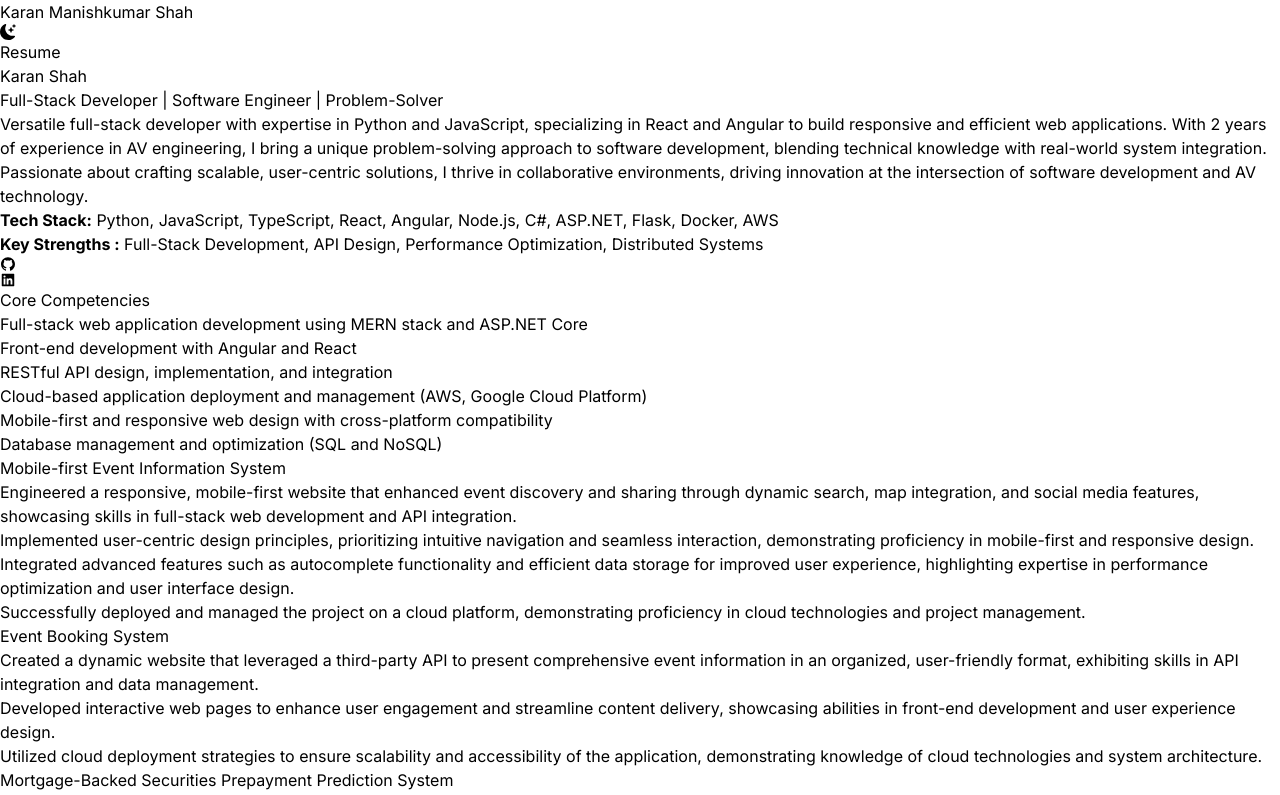
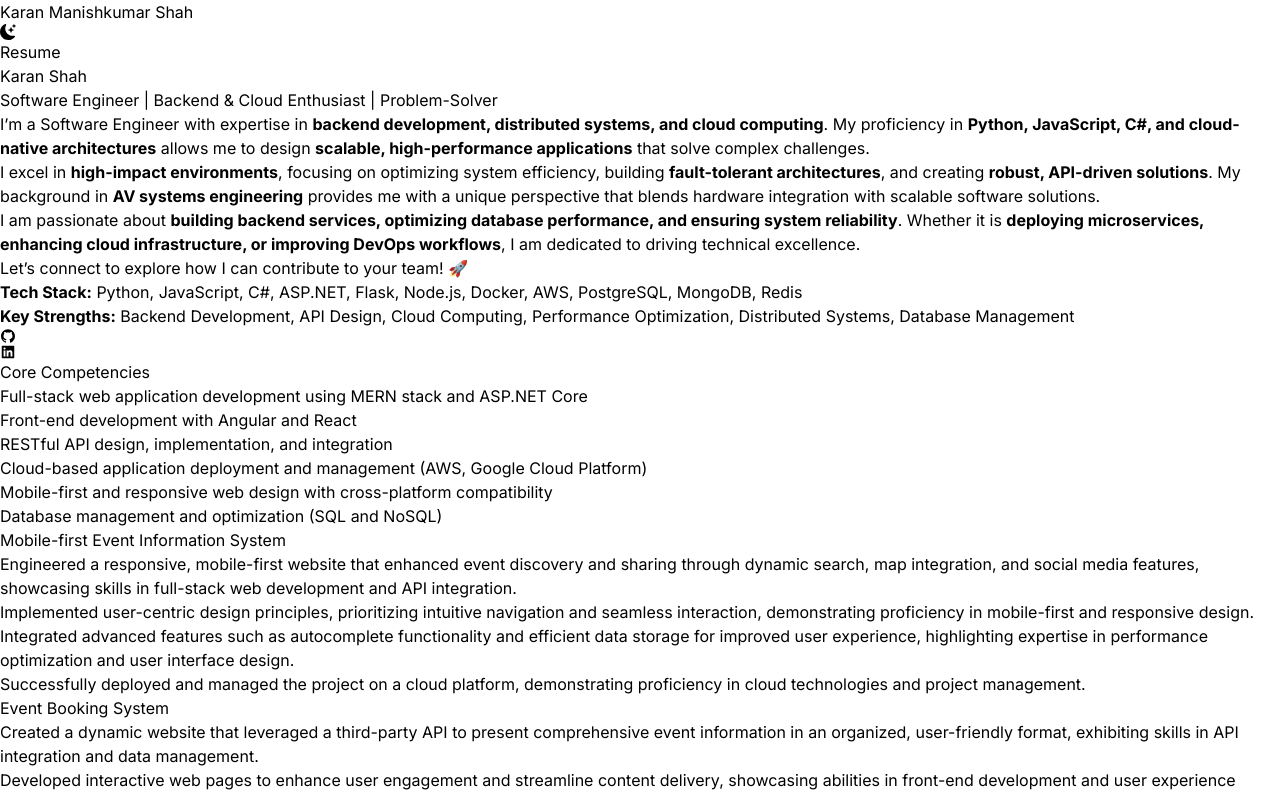
Before and after one commit to shahkaran281/portfolio, a Next.js app: page / in a window 1280 px wide. Shown: the top 795 px of the page. Built offline with nearby package versions, Linux system fonts and the light colour scheme.

Commit message:
Add portfolio content: Introduction, tech stack, and key strengths

```diff
--- a/app/page.js
+++ b/app/page.js
@@ -47,26 +47,54 @@
               Karan Shah
             </h2>
             <h3 className="text-2xl py-2 dark:text-white md:text-3xl">
-              Full-Stack Developer | Software Engineer | Problem-Solver
+              Software Engineer | Backend & Cloud Enthusiast | Problem-Solver
             </h3>
-            <p className="text-md py-4 leading-8  dark:text-gray-200 text-gray-700 md:text-xl max-w-large mx-auto">
-              Versatile full-stack developer with expertise in Python and
-              JavaScript, specializing in React and Angular to build responsive
-              and efficient web applications. With 2 years of experience in AV
-              engineering, I bring a unique problem-solving approach to software
-              development, blending technical knowledge with real-world system
-              integration. Passionate about crafting scalable, user-centric
-              solutions, I thrive in collaborative environments, driving
-              innovation at the intersection of software development and AV
-              technology.
+            <p className="text-md py-4 leading-8 dark:text-gray-200 text-gray-700 md:text-xl max-w-large mx-auto">
+              I’m a Software Engineer with expertise in{" "}
+              <strong>
+                backend development, distributed systems, and cloud computing
+              </strong>
+              . My proficiency in{" "}
+              <strong>
+                Python, JavaScript, C#, and cloud-native architectures
+              </strong>{" "}
+              allows me to design{" "}
+              <strong>scalable, high-performance applications</strong> that
+              solve complex challenges.
             </p>
-            <p className="text-md py-3 leading-8  dark:text-gray-200 text-gray-700 md:text-xl max-w-large mx-auto">
-              <b>Tech Stack:</b> Python, JavaScript, TypeScript, React, Angular,
-              Node.js, C#, ASP.NET, Flask, Docker, AWS
+            <p className="text-md py-4 leading-8 dark:text-gray-200 text-gray-700 md:text-xl max-w-large mx-auto">
+              I excel in <strong>high-impact environments</strong>, focusing on
+              optimizing system efficiency, building{" "}
+              <strong>fault-tolerant architectures</strong>, and creating{" "}
+              <strong>robust, API-driven solutions</strong>. My background in{" "}
+              <strong>AV systems engineering</strong> provides me with a unique
+              perspective that blends hardware integration with scalable
+              software solutions.
             </p>
-            <p className="text-md py-3 leading-8  dark:text-gray-200 text-gray-700 md:text-xl max-w-large mx-auto">
-              <b>Key Strengths :</b> Full-Stack Development, API Design,
-              Performance Optimization, Distributed Systems
+            <p className="text-md py-4 leading-8 dark:text-gray-200 text-gray-700 md:text-xl max-w-large mx-auto">
+              I am passionate about{" "}
+              <strong>
+                building backend services, optimizing database performance, and
+                ensuring system reliability
+              </strong>
+              . Whether it is{" "}
+              <strong>
+                deploying microservices, enhancing cloud infrastructure, or
+                improving DevOps workflows
+              </strong>
+              , I am dedicated to driving technical excellence.
+            </p>
+            <p className="text-md py-4 leading-8 dark:text-gray-200 text-gray-700 md:text-xl max-w-large mx-auto">
+              Let’s connect to explore how I can contribute to your team! 🚀
+            </p>
+            <p className="text-md py-3 leading-8 dark:text-gray-200 text-gray-700 md:text-xl max-w-large mx-auto">
+              <strong>Tech Stack:</strong> Python, JavaScript, C#, ASP.NET,
+              Flask, Node.js, Docker, AWS, PostgreSQL, MongoDB, Redis
+            </p>
+            <p className="text-md py-3 leading-8 dark:text-gray-200 text-gray-700 md:text-xl max-w-large mx-auto">
+              <strong>Key Strengths:</strong> Backend Development, API Design,
+              Cloud Computing, Performance Optimization, Distributed Systems,
+              Database Management
             </p>
           </div>
           <div className="text-6xl flex justify-center py-3 text-gray-500 dark:text-gray-400">
```
